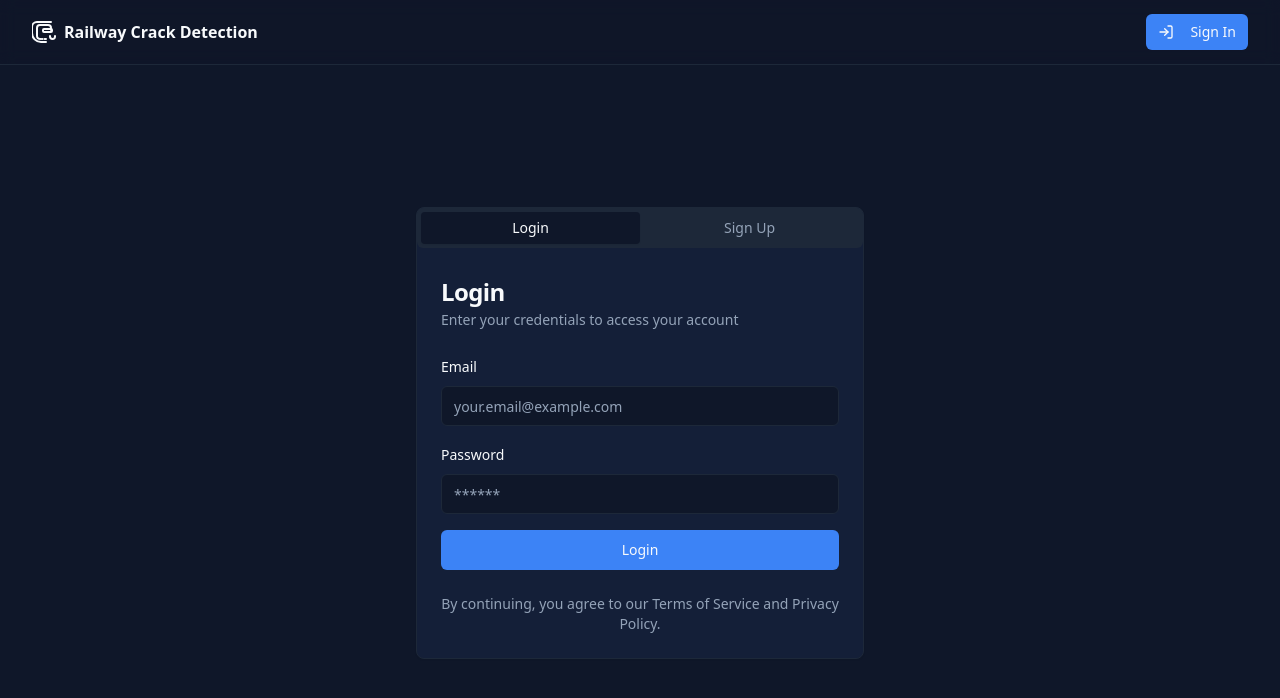
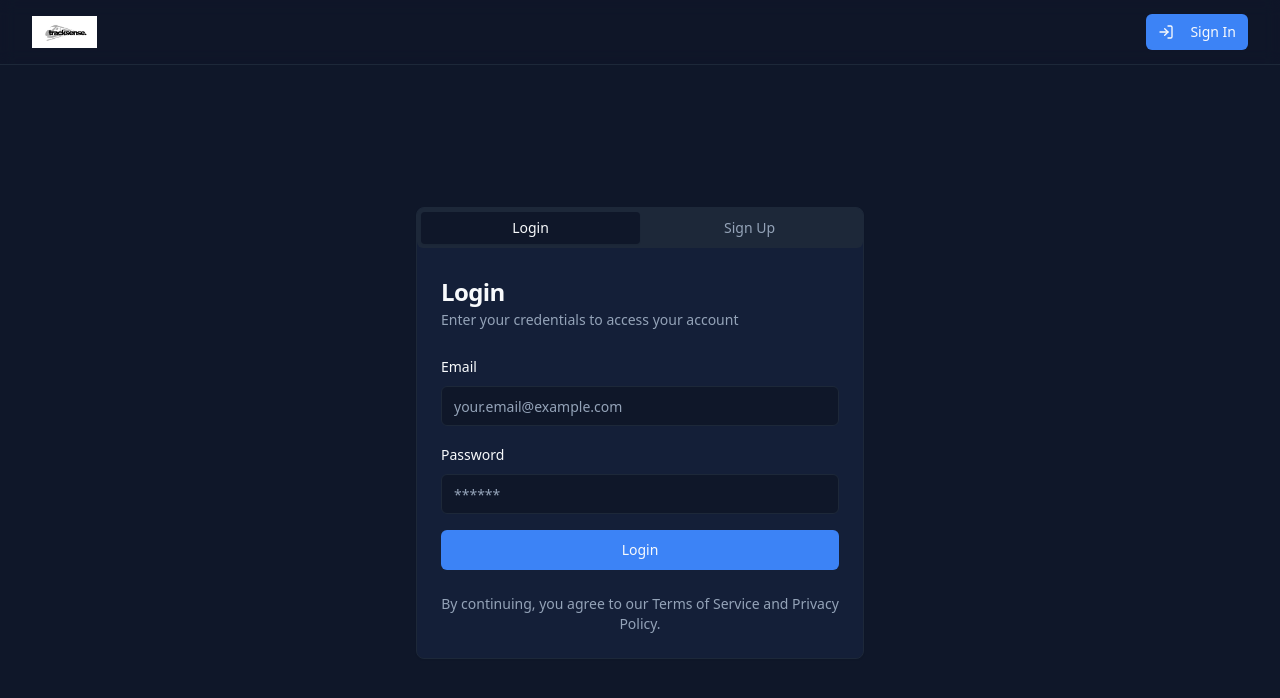
Before and after one commit to CHECK-RAIL-SAFETY/crack-sight-gps-mapper, a React (Vite) app: page /auth in a window 1280 px wide. Shown: the top 698 px of the page. Built offline with nearby package versions, Linux system fonts and the light colour scheme.

Commit message:
Replace app name with Tracksense logo
Replaced the app name with the Tracksense logo, adjusting the size and font to match the provided image.

```diff
--- a/src/components/Navigation.tsx
+++ b/src/components/Navigation.tsx
@@ -17,26 +17,13 @@ const Navigation = () => {
       <div className="container flex h-16 items-center">
         <div className="mr-4 flex">
           <Link to="/" className="flex items-center space-x-2">
-            <svg
-              xmlns="http://www.w3.org/2000/svg"
-              width="24"
-              height="24"
-              viewBox="0 0 24 24"
-              fill="none"
-              stroke="currentColor"
-              strokeWidth="2"
-              strokeLinecap="round"
-              strokeLinejoin="round"
-              className="h-6 w-6"
-            >
-              <path d="M9 19c-2 0-4-1-4-3v-8a3 3 0 0 1 3-3h8a3 3 0 0 1 3 3v2"></path>
-              <path d="M11 11a1 1 0 0 0 1 1h7a1 1 0 0 0 1-1v-1a1 1 0 0 0-1-1h-7a1 1 0 0 0-1 1z"></path>
-              <path d="M18 16v.5a2.5 2.5 0 0 0 5 0v-.5"></path>
-              <path d="M10.5 19H10"></path>
-              <path d="M14 19h-1.5"></path>
-              <path d="M14 22H9a9 9 0 0 1-9-9V7a5 5 0 0 1 5-5h14"></path>
-            </svg>
-            <span className="font-bold">Railway Crack Detection</span>
+            <div className="relative">
+              <img
+                src="/lovable-uploads/0abec741-34d7-4460-baca-3eef50f6755d.png"
+                alt="tracksense logo"
+                className="h-8 w-auto"
+              />
+            </div>
           </Link>
         </div>
         <div className="ml-auto flex gap-1">
--- a/src/pages/Index.tsx
+++ b/src/pages/Index.tsx
@@ -143,7 +143,7 @@ const Index = () => {
   return (
     <div className="container py-8 max-w-7xl">
       <header className="mb-8">
-        <h1 className="text-4xl font-bold mb-2">Railway Crack Detection</h1>
+        <h1 className="text-4xl font-bold mb-2">tracksense.</h1>
         <p className="text-muted-foreground">
           Upload frames and GPS data to detect railway cracks using AI
         </p>
```
Also changed, not shown: public/lovable-uploads/0abec741-34d7-4460-baca-3eef50f6755d.png (added).
